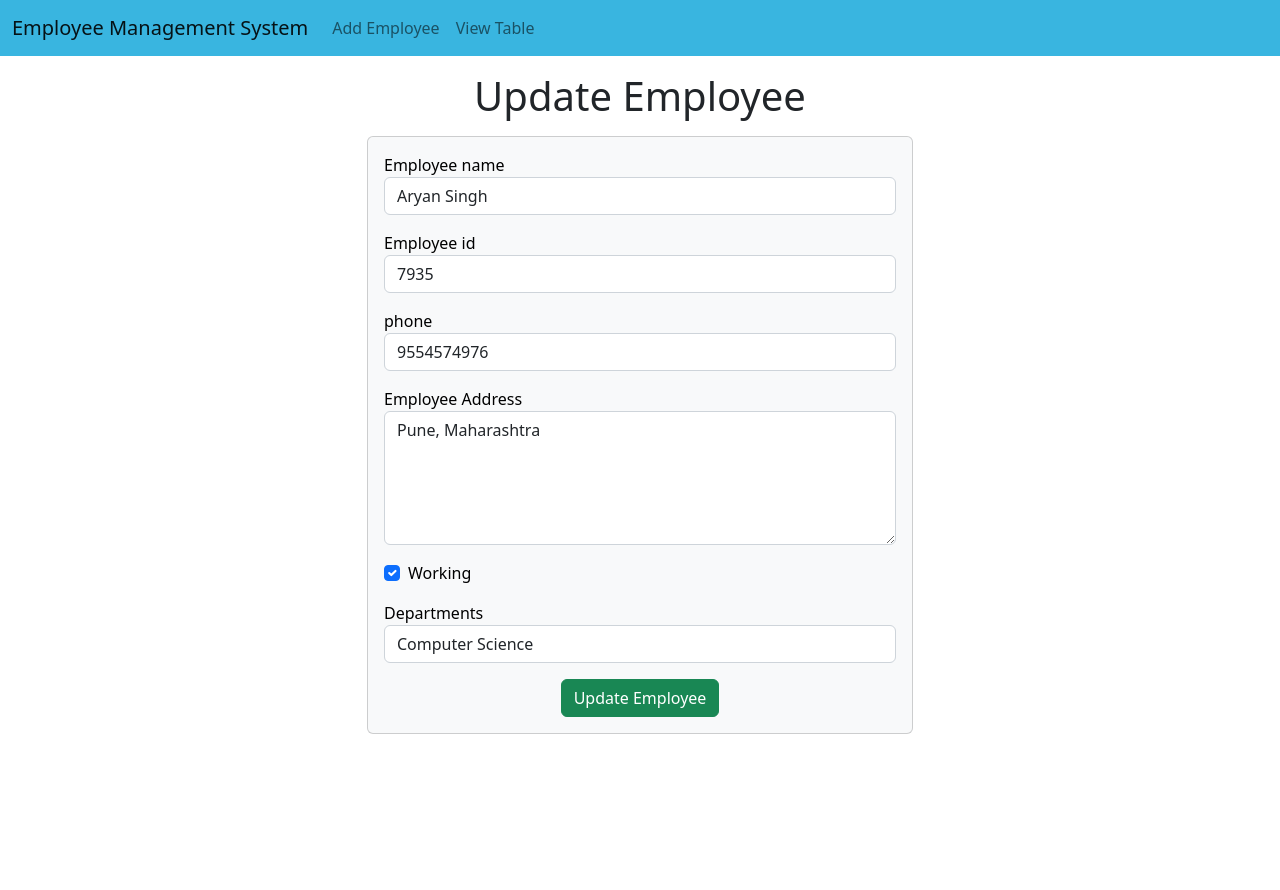
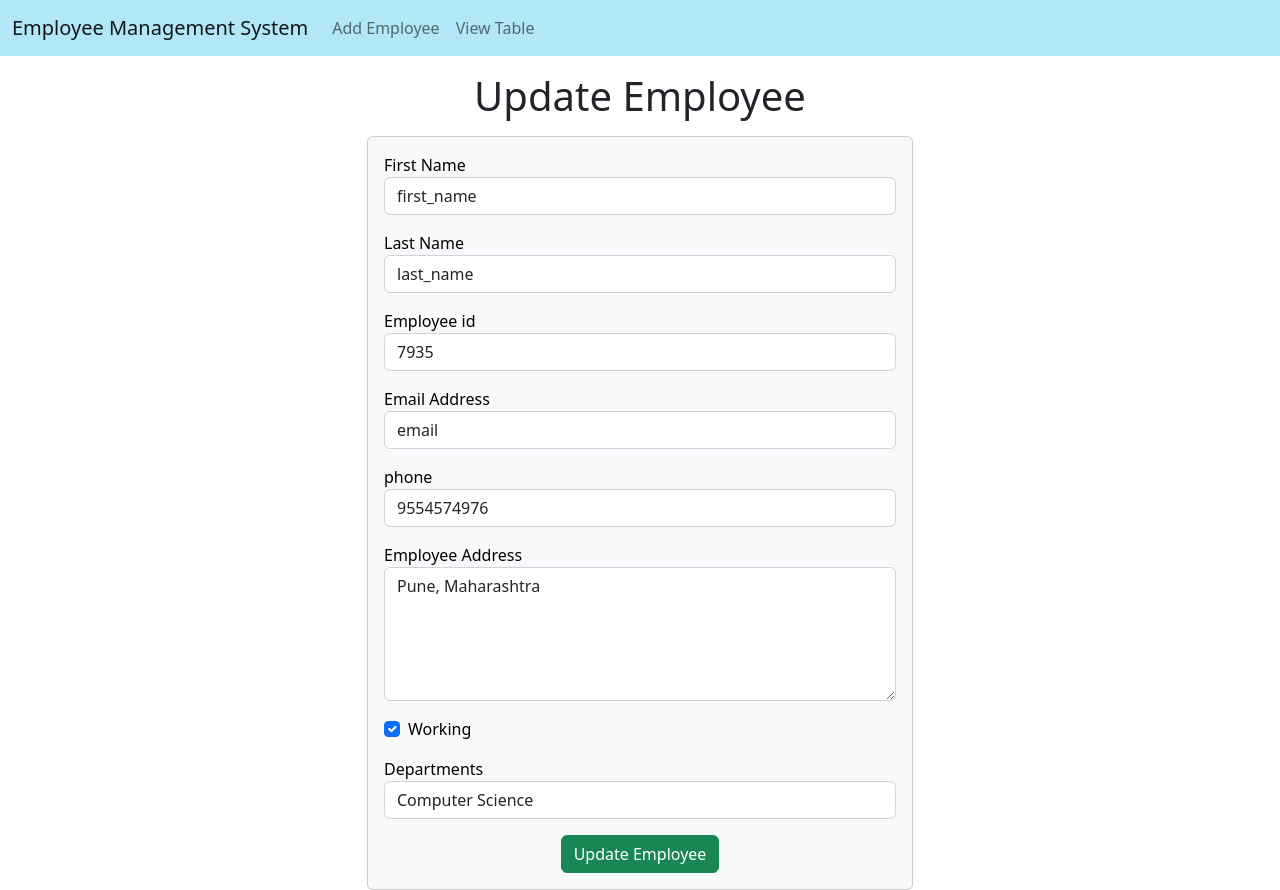
Before and after one commit to Shwetakatore2/employee-management-sysyem, a Django app: page /emp/update-emp/4 in a window 1280 px wide. Before the commit the page ends 734 px from the top, so only its background shows below. Run offline with Django 4.2, Linux system fonts and the light colour scheme; data comes from the database, SQL or seed files in the repository.

Commit message:
Updated Code

```diff
--- a/emp/models.py
+++ b/emp/models.py
@@ -1,14 +1,29 @@
-from email.policy import default
-from unittest.util import _MAX_LENGTH
 from django.db import models
+from django.core.validators import RegexValidator, EmailValidator
+from django.core.exceptions import ValidationError
+import random
+
+# Custom function to generate a random employee ID
+def generate_unique_employee_id():
+    while True:
+        employee_id = 'e' + str(random.randint(1, 100))
+        if not Emp.objects.filter(emp_id=employee_id).exists():
+            return employee_id
+
+# Custom validator for a 10-digit phone number
+def validate_phone_number(value):
+    if not value.isdigit() or len(value) != 10:
+        raise ValidationError("Phone number must be exactly 10 digits.")
 
 class Emp(models.Model):
-    name=models.CharField(max_length=200)
-    emp_id=models.CharField(max_length=200)
-    phone=models.CharField(max_length=10)
-    address=models.CharField(max_length=150)
-    working=models.BooleanField(default=True)
-    department=models.CharField(max_length=200)
+    first_name = models.CharField(max_length=200, validators=[RegexValidator(r'^[A-Za-z.]+$', message="First Name can only contain letters and a dot (.).")])
+    last_name = models.CharField(max_length=200, validators=[RegexValidator(r'^[A-Za-z.]+$', message="Last Name can only contain letters and a dot (.).")])
+    emp_id = models.CharField(max_length=3, unique=True, default=generate_unique_employee_id, editable=False)
+    email = models.EmailField(validators=[EmailValidator(message="Invalid email format.")])
+    phone = models.CharField(max_length=10, validators=[validate_phone_number])
+    address = models.CharField(max_length=150)
+    working = models.BooleanField(default=True)
+    department = models.CharField(max_length=200)
 
     def __str__(self):
-        return self.name
+        return f"{self.first_name} {self.last_name} (ID: {self.emp_id})"
--- a/emp/views.py
+++ b/emp/views.py
@@ -4,63 +4,90 @@ from .models import Emp
 
 
 def emp_home(request):
-    emps=Emp.objects.all()
-    return render(request,"emp/home.html",{'emps':emps})
+    try:
+        emps = Emp.objects.all()
+        return render(request, "emp/home.html", {'emps': emps})
+    except Exception as e:
+        return render(request, "error.html", {'error_message': str(e)})
 
 
 def add_emp(request):
-    if request.method=="POST":
-        emp_name=request.POST.get("emp_name")
-        emp_id=request.POST.get("emp_id")
-        emp_phone=request.POST.get("emp_phone")
-        emp_address=request.POST.get("emp_address")
-        emp_working=request.POST.get("emp_working")
-        emp_department=request.POST.get("emp_department")
-        e=Emp()
-        e.name=emp_name
-        e.emp_id=emp_id
-        e.phone=emp_phone
-        e.address=emp_address
-        e.department=emp_department
-        if emp_working is None:
-            e.working=False
-        else:
-            e.working=True
-        e.save()
+    if request.method == "POST":
+        try:
+            first_name = request.POST.get("first_name")
+            last_name = request.POST.get('last_name')
+            emp_id = request.POST.get("emp_id")
+            email = request.POST.get("email")
+            emp_phone = request.POST.get("emp_phone")
+            emp_address = request.POST.get("emp_address")
+            emp_working = request.POST.get("emp_working")
+            emp_department = request.POST.get("emp_department")
+
+            e = Emp()
+            e.first_name = first_name
+            e.last_name = last_name
+            e.emp_id = emp_id
+            e.email = email
+            e.phone = emp_phone
+            e.address = emp_address
+            e.department = emp_department
+            e.working = bool(emp_working)
+
+            e.save()
+            return redirect("/emp/home/")
+        except Exception as e:
+            return render(request, "error.html", {'error_message': str(e)})
+    return render(request, "emp/add_emp.html", {})
+
+def delete_emp(request, emp_id):
+    try:
+        emp = Emp.objects.get(pk=emp_id)
+        emp.delete()
         return redirect("/emp/home/")
-    return render(request,"emp/add_emp.html",{})
+    except Emp.DoesNotExist:
+        return render(request, "error.html", {'error_message': f"Employee with ID {emp_id} not found."})
+    except Exception as e:
+        return render(request, "error.html", {'error_message': str(e)})
 
-def delete_emp(request,emp_id):
-    emp=Emp.objects.get(pk=emp_id)
-    emp.delete()
+def update_emp(request, emp_id):
+    try:
+        emp = Emp.objects.get(pk=emp_id)
+        return render(request, "emp/update_emp.html", {
+            'emp': emp
+        })
+    except Emp.DoesNotExist:
+        return render(request, "error.html", {'error_message': f"Employee with ID {emp_id} not found."})
+    except Exception as e:
+        return render(request, "error.html", {'error_message': str(e)})
+
+def do_update_emp(request, emp_id):
+    if request.method == "POST":
+        try:
+            first_name = request.POST.get("first_name")
+            last_name = request.POST.get('last_name')
+            emp_id_temp = request.POST.get("emp_id")
+            emp_email = request.POST.get("emp_email")
+            emp_phone = request.POST.get("emp_phone")
+            emp_address = request.POST.get("emp_address")
+            emp_working = request.POST.get("emp_working")
+            emp_department = request.POST.get("emp_department")
+
+            e = Emp.objects.get(pk=emp_id)
+
+            e.first_name = first_name
+            e.last_name = last_name
+            e.emp_id = emp_id_temp
+            e.email = emp_email
+            e.phone = emp_phone
+            e.address = emp_address
+            e.department = emp_department
+            e.working = bool(emp_working)
+
+            e.save()
+            return redirect("/emp/home/")
+        except Emp.DoesNotExist:
+            return render(request, "error.html", {'error_message': f"Employee with ID {emp_id} not found."})
+        except Exception as e:
+            return render(request, "error.html", {'error_message': str(e)})
+
     return redirect("/emp/home/")
-
-def update_emp(request,emp_id):
-    emp=Emp.objects.get(pk=emp_id)
-    print("Yes Bhai")
-    return render(request,"emp/update_emp.html",{
-        'emp':emp
-    })
-
-def do_update_emp(request,emp_id):
-    if request.method=="POST":
-        emp_name=request.POST.get("emp_name")
-        emp_id_temp=request.POST.get("emp_id")
-        emp_phone=request.POST.get("emp_phone")
-        emp_address=request.POST.get("emp_address")
-        emp_working=request.POST.get("emp_working")
-        emp_department=request.POST.get("emp_department")
-
-        e=Emp.objects.get(pk=emp_id)
-
-        e.name=emp_name
-        e.emp_id=emp_id_temp
-        e.phone=emp_phone
-        e.address=emp_address
-        e.department=emp_department
-        if emp_working is None:
-            e.working=False
-        else:
-            e.working=True
-        e.save()
-    return redirect("/emp/home/")
--- a/myapp/settings.py
+++ b/myapp/settings.py
@@ -58,7 +58,7 @@ DATABASES = {
         'ENGINE': 'django.db.backends.mysql',
         'NAME': 'newemp',
         'USER': 'root',
-        'PASSWORD': ' ', #Your password goes here.
+        'PASSWORD': '',
         'HOST': 'localhost',
         'PORT': '3306'
     }
--- a/templates/emp/navbar.html
+++ b/templates/emp/navbar.html
@@ -1,4 +1,4 @@
-<nav class="navbar navbar-expand-lg" style="background-color: #39B5E0;">
+<nav class="navbar navbar-expand-lg" style="background-color: #b2e7f8;">
     <div class="container-fluid">
       <a class="navbar-brand" href="/emp/home/">Employee Management System</a>
       <button class="navbar-toggler" type="button" data-bs-toggle="collapse"
--- a/templates/emp/update_emp.html
+++ b/templates/emp/update_emp.html
@@ -20,16 +20,29 @@
               <form action="/emp/do-update-emp/{{emp.id}}" method="POST">
                 {% csrf_token %}
 
-                <!--Employee Name-->
+                <!--Employee First Name-->
                 <div class="mb-3">
-                  <label for="name">Employee name</label>
+                  <label for="name">First Name</label>
                   <input
-                    id="name"
+                    id="first_name"
                     type="text"
                     class="form-control"
-                    placeholder="Enter emp name"
-                    name="emp_name"
-                    value="{{emp.name}}"
+                    placeholder="Enter Employee First Name"
+                    name="first_name"
+                    value="{{emp.first_name}}"
+                  />
+                </div>
+
+                <!--Employee Last Name-->
+                <div class="mb-3">
+                  <label for="name">Last Name</label>
+                  <input
+                    id="last_name"
+                    type="text"
+                    class="form-control"
+                    placeholder="Enter Employee Last Name"
+                    name="last_name"
+                    value="{{emp.last_name}}"
                   />
                 </div>
 
@@ -43,6 +56,19 @@
                     placeholder="Enter emp id"
                     name="emp_id"
                     value="{{emp.emp_id}}"
+                  />
+                </div>
+
+                <!--Employee Email-->
+                <div class="mb-3">
+                  <label for="id">Email Address</label>
+                  <input
+                    id="emp_email"
+                    type="text"
+                    class="form-control"
+                    placeholder="Enter Employee Email"
+                    name="emp_email"
+                    value="{{emp.email}}"
                   />
                 </div>
 
```
Also changed, not shown: templates/emp/add_emp.html (+33 -7 lines), templates/emp/home.html (+6 -2 lines), README.md, emp/migrations/0001_initial.py, emp/migrations/0002_alter_emp_email_alter_emp_emp_id_and_more.py (added).
